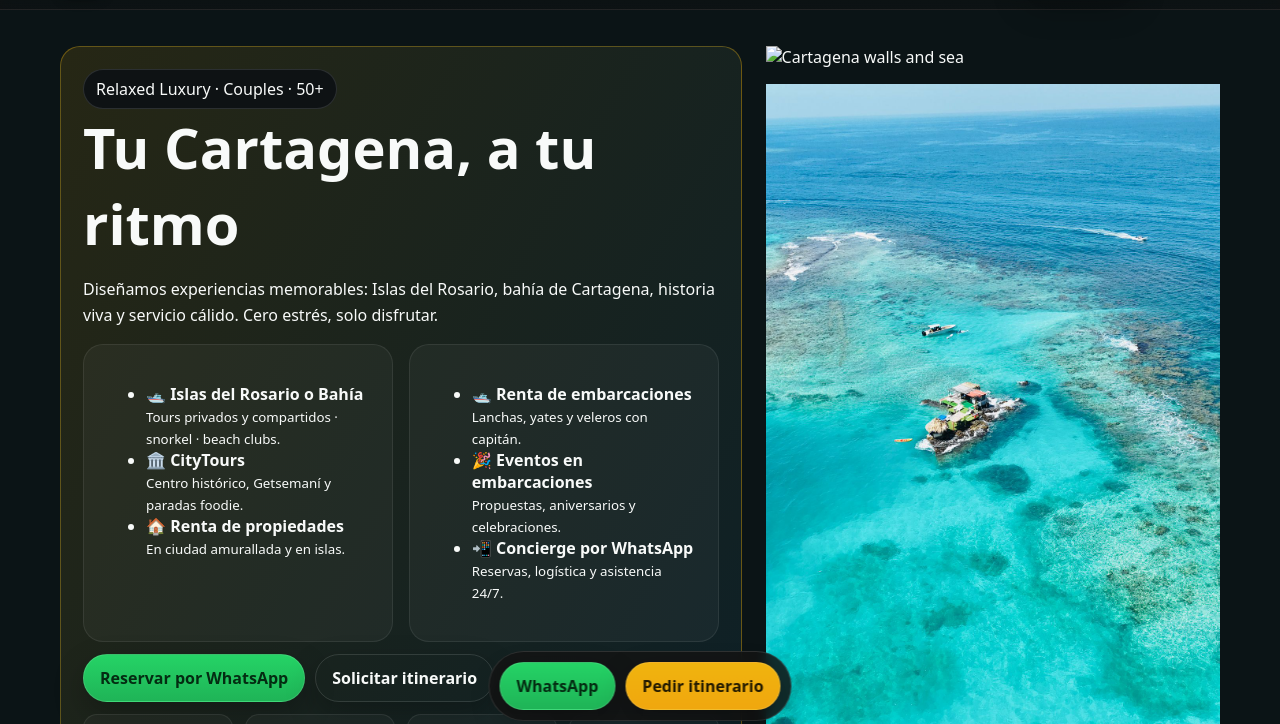
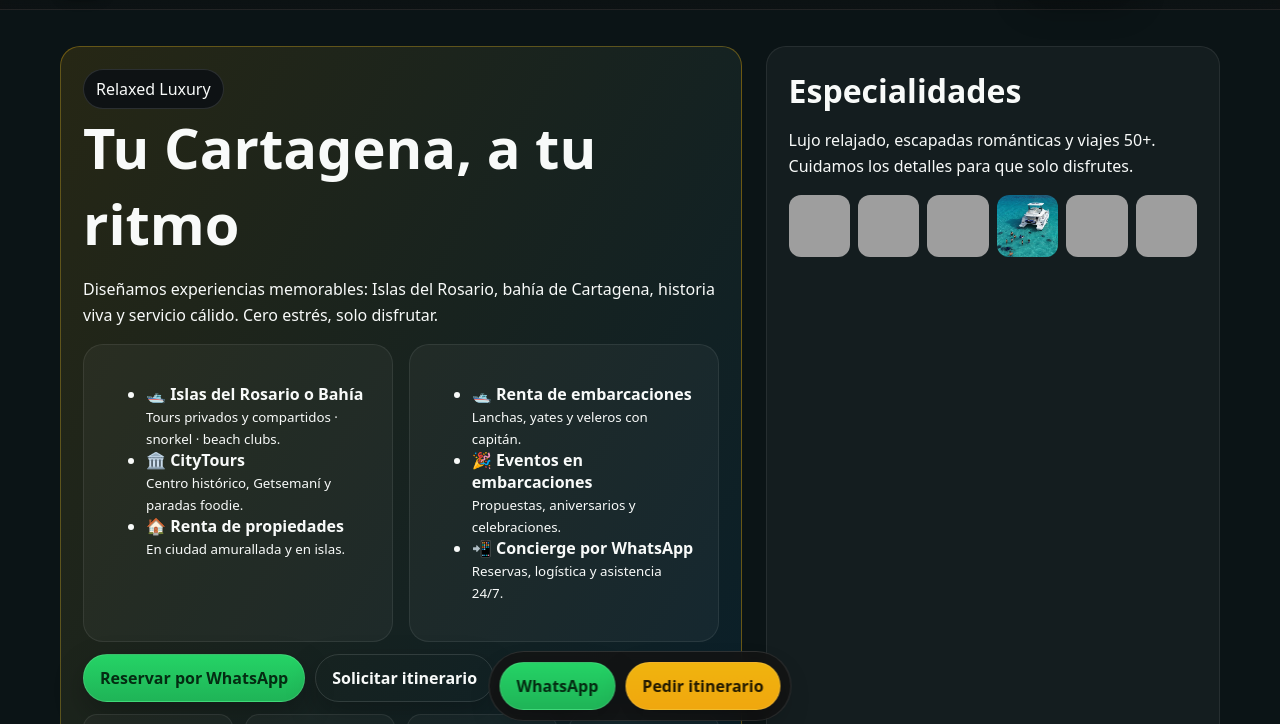
Before and after one commit to cartagenaunik/LandingPage, a plain HTML site: page index.html in a window 1280 px wide. Shown: the part 63-787 px from the top of the page. Drawn offline with Linux system fonts and the light colour scheme; grey boxes are pictures that could not be loaded.

Commit message:
Update index.html

```diff
--- a/index.html
+++ b/index.html
@@ -94,7 +94,7 @@
 <main class="wrap" id="inicio">
   <section class="hero">
     <div class="surface accent">
-      <span class="badge">Relaxed Luxury · Couples · 50+</span>
+      <span class="badge">Relaxed Luxury</span>
       <h1 id="hero-title">Tu Cartagena, a tu ritmo</h1>
       <p id="hero-text">Diseñamos experiencias memorables: Islas del Rosario, bahía de Cartagena, historia viva y servicio cálido. Cero estrés, solo disfrutar.</p>
       <div class="grid cols-2">
@@ -125,8 +125,6 @@
       </div>
     </div>
     <div class="grid">
-      <img src="ctgwall.jpg" alt="Cartagena walls and sea">
-      <img src="ri.JPG" alt="Rosario Islands turquoise water">
       <div class="surface">
         <h2 id="spec">Especialidades</h2>
         <p id="specp">Lujo relajado, escapadas románticas y viajes 50+. Cuidamos los detalles para que solo disfrutes.</p>
```
